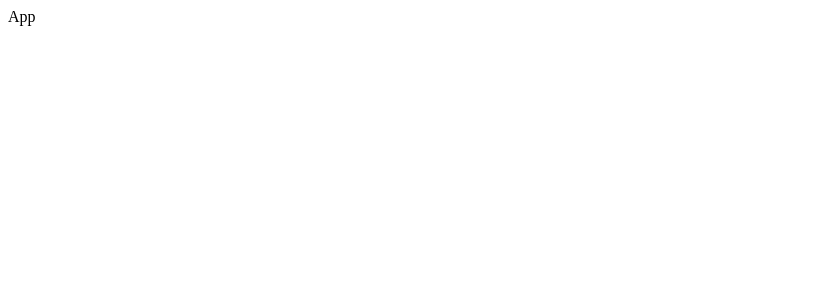
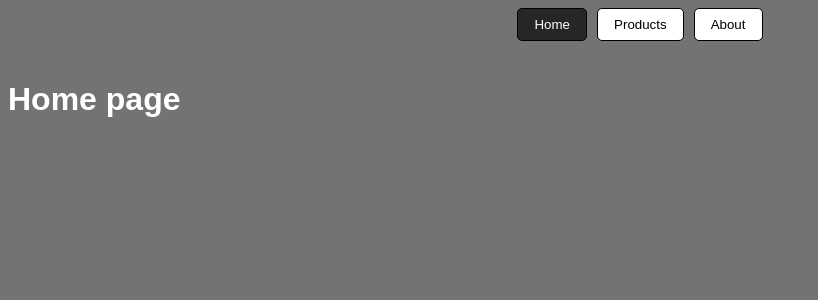
Before and after one commit to kinan-sleman/react-19-whats-new, a React (Vite) app: page / in a window 1280 px wide. Shown: the top 300 px of the page, without its empty margins (0-818 px from the left). Built offline with nearby package versions, Linux system fonts and the light colour scheme.

Commit message:
useTransition hook

```diff
--- a/src/App.tsx
+++ b/src/App.tsx
@@ -1,7 +1,9 @@
+import UseTransition from "./components/useTransition";
+
 export default function App() {
     return (
-        <div>
-            App
-        </div>
+        <>
+            <UseTransition />
+        </>
     )
 }
--- /dev/null
+++ b/src/components/UseTransition.tsx
@@ -0,0 +1,63 @@
+import { memo, useState, useTransition } from "react"
+import products, { type Product } from "../data"
+import { sleep } from "../utils"
+
+export default function UseTransition() {
+    const [tab, setTab] = useState("home")
+    const [isPending, startTransition] = useTransition()
+    function switchTab(tab: string) {
+        startTransition(() => {
+            setTab(tab)
+        })
+    }
+
+    function setStyles(thisTab: string) {
+        return {
+            backgroundColor: tab === thisTab ? "#262626" : "white",
+            color: tab === thisTab ? "white" : "black"
+        }
+    }
+
+    return (
+        <main>
+            <nav>
+                <button
+                    onClick={() => switchTab("home")}
+                    style={setStyles("home")}
+                >Home</button>
+                <button
+                    onClick={() => switchTab("products")}
+                    style={setStyles("products")}
+                >Products</button>
+                <button
+                    onClick={() => switchTab("about")}
+                    style={setStyles("about")}
+                >About</button>
+            </nav>
+            <div>
+                {isPending && <p>Loading...</p>}
+                {!isPending && tab === "home" && <h1>Home page</h1>}
+                {!isPending && tab === "products" && <Products />}
+                {!isPending && tab === "about" && <h1>About page</h1>}
+            </div>
+        </main>
+    )
+}
+
+const Products = memo(function () {
+    let productsList = products.map((product) => (
+        <SlowProduct key={product.id} product={product} />
+    ))
+
+    return (
+        <>
+            <h1>Products page</h1>
+            <ul>{productsList}</ul>
+        </>
+    )
+});
+
+function SlowProduct({ product }: { product: Product }) {
+    sleep(1)
+    return <li>Product {product.name}</li>
+}
--- /dev/null
+++ b/src/data.ts
@@ -0,0 +1,33 @@
+import { faker } from "@faker-js/faker"
+
+const Color = {
+    Red: "Red",
+    Green: "Green",
+    Blue: "Blue"
+} as const;
+
+type Color = (typeof Color)[keyof typeof Color];
+
+export interface Product {
+    id: string;
+    name: string;
+    description: string;
+    material: string;
+    price: string;
+    department: string;
+    quantity: number;
+    color: Color;
+}
+
+const products: Product[] = new Array(1500).fill(null).map(() => ({
+    id: faker.database.mongodbObjectId(),
+    name: faker.commerce.productName(),
+    description: faker.commerce.productDescription(),
+    material: faker.commerce.productMaterial(),
+    price: faker.commerce.price(),
+    department: faker.commerce.department(),
+    quantity: faker.number.int({min: 0, max: 100}),
+    color: faker.helpers.enumValue(Color)
+}))
+
+export default products
--- a/src/index.css
+++ b/src/index.css
@@ -0,0 +1,29 @@
+body {
+    font-family: Arial, Helvetica, sans-serif;
+    background: #737373;
+    color: white;
+}
+
+nav {
+    text-align: center;
+}
+
+h1 {
+    margin-top: 40px;
+}
+
+button {
+    padding: .5rem 1rem;
+    border: 1px solid black;
+    border-radius: 5px;
+    margin-inline: 5px;
+    cursor: pointer;
+}
+
+button:focus {
+    outline: none;
+}
+
+button:focus-visible {
+    outline: 5px solid Highlight;
+}
--- /dev/null
+++ b/src/utils.ts
@@ -0,0 +1,4 @@
+export function sleep(ms: number) {
+  const wakeUpTime = Date.now() + ms;
+  while(Date.now() < wakeUpTime) {}
+}
```
Also changed, not shown: 1 other file (tests, documents, lock files or other folders).
